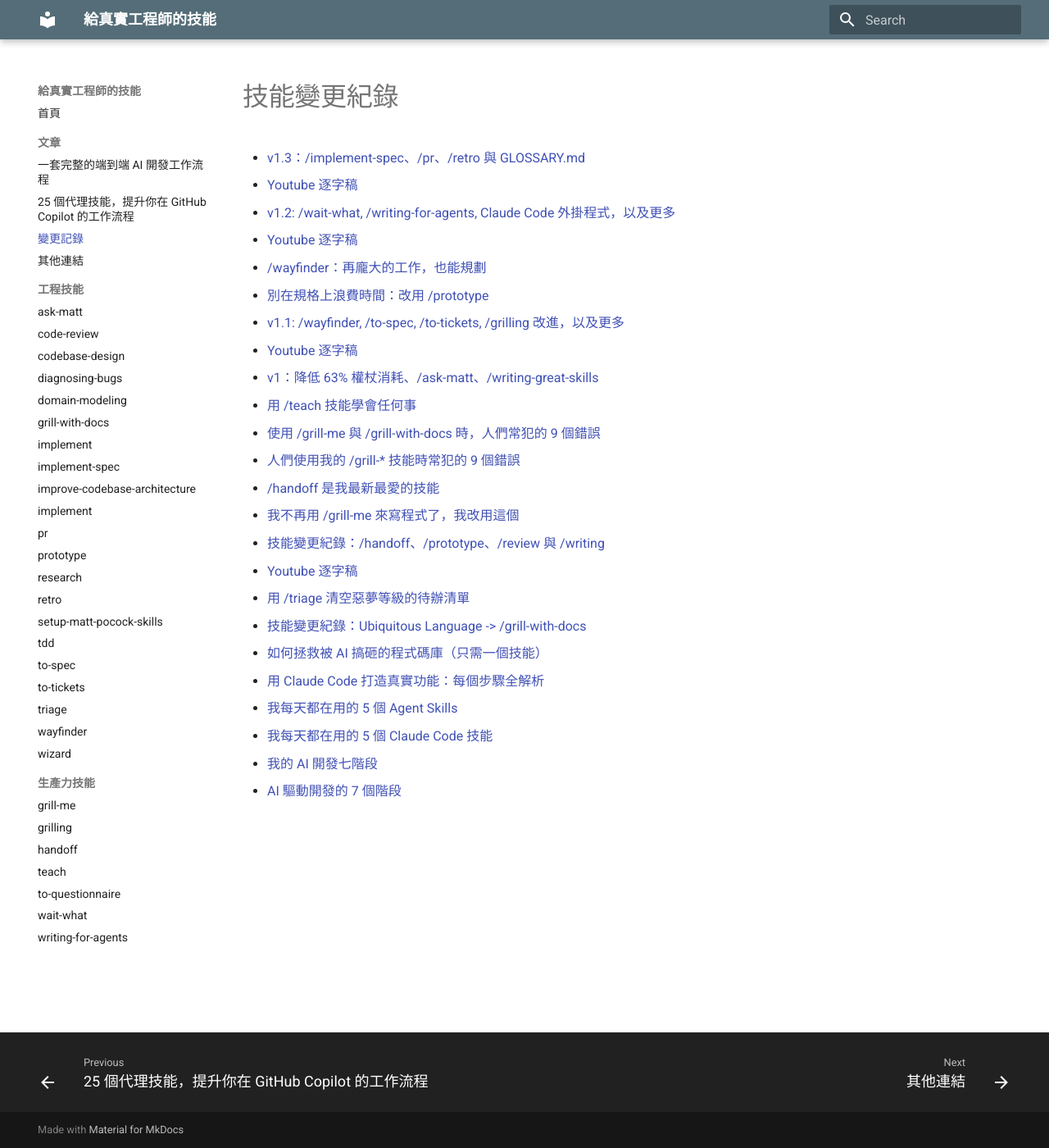
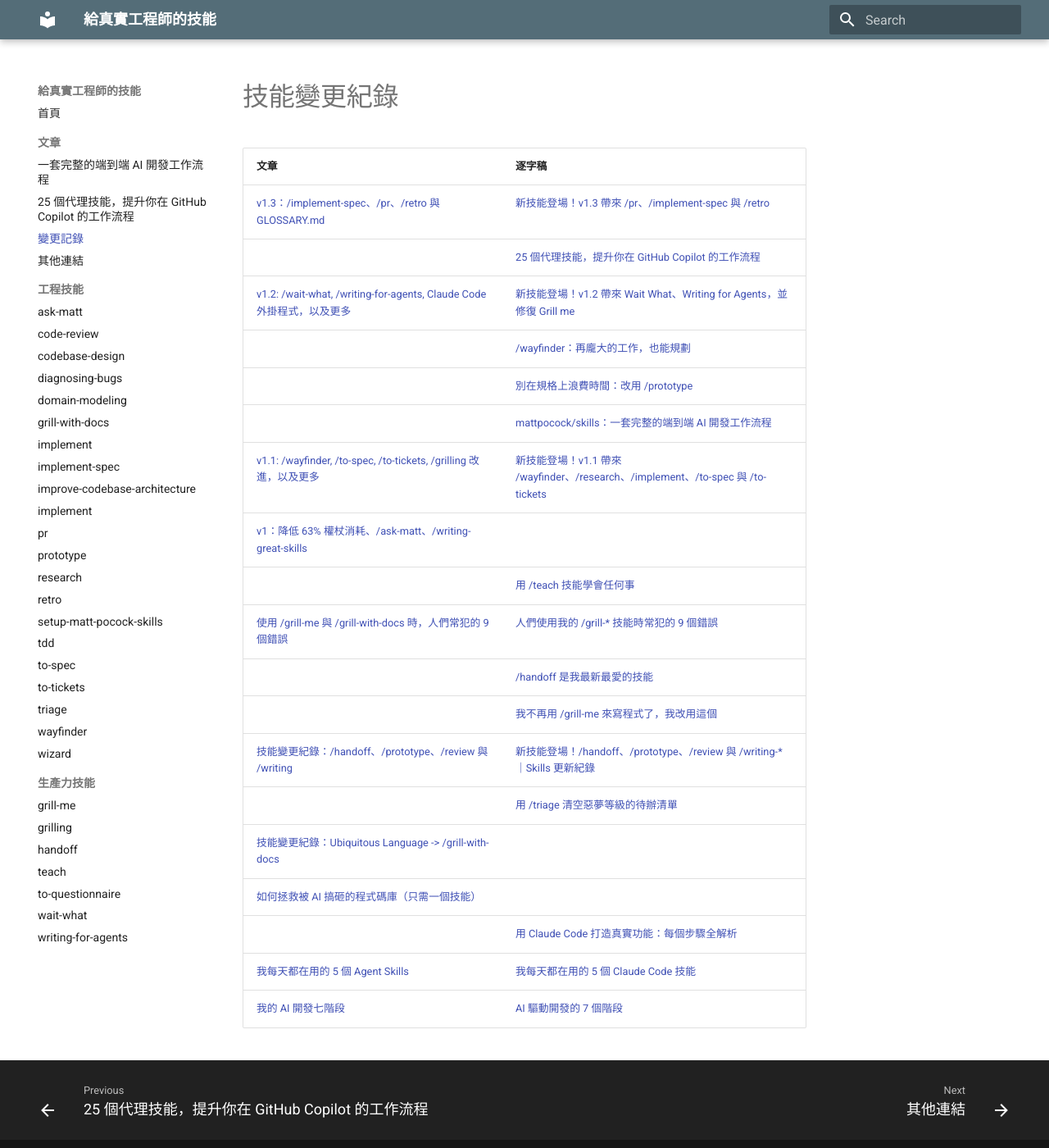
Before and after one commit to linyute/mattpocock-skills, an MkDocs documentation site: the page built from docs/posts/skills-changelog.md, in a window 1280 px wide and 1400 px high. Shown: the whole window at 82% size. Built offline with MkDocs 1.6.1 and Material for MkDocs 9.7.7, drawn with Linux system fonts in a browser that asks for light colours.

Commit message:
Update zh-tw localization

```diff
--- a/docs/posts/skills-changelog.md
+++ b/docs/posts/skills-changelog.md
@@ -1,42 +1,23 @@
 # 技能變更紀錄
 
-- [v1.3：/implement-spec、/pr、/retro 與 GLOSSARY.md](./skills-changelog-v1-3-implement-spec-pr-retro-and-glossary.md)
-  - [Youtube 逐字稿](./new_skills_v1.3.md)
-
-- [v1.2: /wait-what, /writing-for-agents, Claude Code 外掛程式，以及更多](./skills-changelog-v1-2-wait-what-writing-for-agents-claude-code-plugin-and-more.md)
-  - [Youtube 逐字稿](./new_skills_v1.2.md)
-
-- [/wayfinder：再龐大的工作，也能規劃](./wayfinder.md)
-
-- [別在規格上浪費時間：改用 /prototype](./prototype.md)
-
-- [v1.1: /wayfinder, /to-spec, /to-tickets, /grilling 改進，以及更多](./skills-changelog-v1-1-wayfinder-to-spec-to-tickets-grilling-improvements.md)
-  - [Youtube 逐字稿](./new_skills_v1.1.md)
-
-- [v1：降低 63% 權杖消耗、/ask-matt、/writing-great-skills](./skills-changelog-v1-announcement.md)
-
-- [用 /teach 技能學會任何事](./teach.md)
-
-- [使用 /grill-me 與 /grill-with-docs 時，人們常犯的 9 個錯誤](./things-people-get-wrong-with-grill-me-and-grill-with-docs.md)
-  - [人們使用我的 /grill-* 技能時常犯的 9 個錯誤](./grill-mistakes.md)
-
-- [/handoff 是我最新最愛的技能](./handoff.md)
-
-- [我不再用 /grill-me 來寫程式了，我改用這個](./grill-with-docs.md)
-
-- [技能變更紀錄：/handoff、/prototype、/review 與 /writing](./skills-changelog-handoff-prototype-review-and-writing.md)
-  - [Youtube 逐字稿](./new_skills_v0.x.md)
-
-- [用 /triage 清空惡夢等級的待辦清單](./triage.md)
-
-- [技能變更紀錄：Ubiquitous Language -> /grill-with-docs](./skills-changelog-ubiquitous-language-grill-with-docs.md)
-
-- [如何拯救被 AI 搞砸的程式碼庫（只需一個技能）](./improve-codebase-architecture.md)
-
-- [用 Claude Code 打造真實功能：每個步驟全解析](./building_a_real_feature_with_claude_code.md)
-
-- [我每天都在用的 5 個 Agent Skills](./5-agent-skills-i-use-every-day.md)
-  - [我每天都在用的 5 個 Claude Code 技能](./5_claude_code_skills_i_use_every_single_day.md)
-
-- [我的 AI 開發七階段](./my-7-phases-of-ai-development.md)
-  - [AI 驅動開發的 7 個階段](./the_7_phases_of_ai-driven_development.md)
+| 文章 | 逐字稿 |
+| :--- | :----- |
+| [v1.3：/implement-spec、/pr、/retro 與 GLOSSARY.md](./skills-changelog-v1-3-implement-spec-pr-retro-and-glossary.md) | [新技能登場！v1.3 帶來 /pr、/implement-spec 與 /retro](./new_skills_v1.3.md) |
+| | [25 個代理技能，提升你在 GitHub Copilot 的工作流程](./25_agent_skills_to_improve_your_workflow_in_gitHub_copilot.md) |
+| [v1.2: /wait-what, /writing-for-agents, Claude Code 外掛程式，以及更多](./skills-changelog-v1-2-wait-what-writing-for-agents-claude-code-plugin-and-more.md) | [新技能登場！v1.2 帶來 Wait What、Writing for Agents，並修復 Grill me](./new_skills_v1.2.md) |
+| | [/wayfinder：再龐大的工作，也能規劃](./wayfinder.md) |
+| | [別在規格上浪費時間：改用 /prototype](./prototype.md) |
+| | [mattpocock/skills：一套完整的端到端 AI 開發工作流程](./skills_a_complete_ai_coding_workflow_end_to_end.md) |
+| [v1.1: /wayfinder, /to-spec, /to-tickets, /grilling 改進，以及更多](./skills-changelog-v1-1-wayfinder-to-spec-to-tickets-grilling-improvements.md) | [新技能登場！v1.1 帶來 /wayfinder、/research、/implement、/to-spec 與 /to-tickets](./new_skills_v1.1.md) |
+| [v1：降低 63% 權杖消耗、/ask-matt、/writing-great-skills](./skills-changelog-v1-announcement.md) | |
+| | [用 /teach 技能學會任何事](./teach.md) |
+| [使用 /grill-me 與 /grill-with-docs 時，人們常犯的 9 個錯誤](./things-people-get-wrong-with-grill-me-and-grill-with-docs.md) | [人們使用我的 /grill-* 技能時常犯的 9 個錯誤](./grill_mistakes.md) |
+| | [/handoff 是我最新最愛的技能](./handoff.md) |
+| | [我不再用 /grill-me 來寫程式了，我改用這個](./grill_with_docs.md) |
+| [技能變更紀錄：/handoff、/prototype、/review 與 /writing](./skills-changelog-handoff-prototype-review-and-writing.md) | [新技能登場！/handoff、/prototype、/review 與 /writing-*｜Skills 更新紀錄](./new_skills_v0.x.md) |
+| | [用 /triage 清空惡夢等級的待辦清單](./triage.md) |
+| [技能變更紀錄：Ubiquitous Language -> /grill-with-docs](./skills-changelog-ubiquitous-language-grill-with-docs.md) | |
+| [如何拯救被 AI 搞砸的程式碼庫（只需一個技能）](./improve-codebase-architecture.md) | |
+| | [用 Claude Code 打造真實功能：每個步驟全解析](./building_a_real_feature_with_claude_code.md) |
+| [我每天都在用的 5 個 Agent Skills](./5-agent-skills-i-use-every-day.md) | [我每天都在用的 5 個 Claude Code 技能](./5_claude_code_skills_i_use_every_single_day.md) |
+| [我的 AI 開發七階段](./my-7-phases-of-ai-development.md) | [AI 驅動開發的 7 個階段](./the_7_phases_of_ai-driven_development.md) |
--- a/mkdocs.yml
+++ b/mkdocs.yml
@@ -18,8 +18,8 @@ plugins:
 nav:
   - 首頁: index.md
   - 文章:
-    - 一套完整的端到端 AI 開發工作流程: ./posts/skills-a-complete-ai-coding-workflow-end-to-end.md
-    - 25 個代理技能，提升你在 GitHub Copilot 的工作流程: ./posts/25-agent-skills-to-improve-your-workflow-in-GitHub-Copilot.md
+    - 一套完整的端到端 AI 開發工作流程: ./posts/skills_a_complete_ai_coding_workflow_end_to_end.md
+    - 25 個代理技能，提升你在 GitHub Copilot 的工作流程: ./posts/25_agent_skills_to_improve_your_workflow_in_gitHub_copilot.md
     - 變更記錄: ./posts/skills-changelog.md
     - 其他連結: ./posts/other-links.md
   - 工程技能:
```
Also changed, not shown: docs/posts/5-agent-skills-i-use-every-day.md (+7 -7 lines), docs/posts/things-people-get-wrong-with-grill-me-and-grill-with-docs.md (+2 -2 lines), docs/posts/25_agent_skills_to_improve_your_workflow_in_gitHub_copilot.md (renamed from docs/posts/25-agent-skills-to-improve-your-workflow-in-GitHub-Copilot.md), docs/posts/grill_mistakes.md (renamed from docs/posts/grill-mistakes.md), docs/posts/grill_with_docs.md (renamed from docs/posts/grill-with-docs.md), docs/posts/skills_a_complete_ai_coding_workflow_end_to_end.md (renamed from docs/posts/skills-a-complete-ai-coding-workflow-end-to-end.md).
